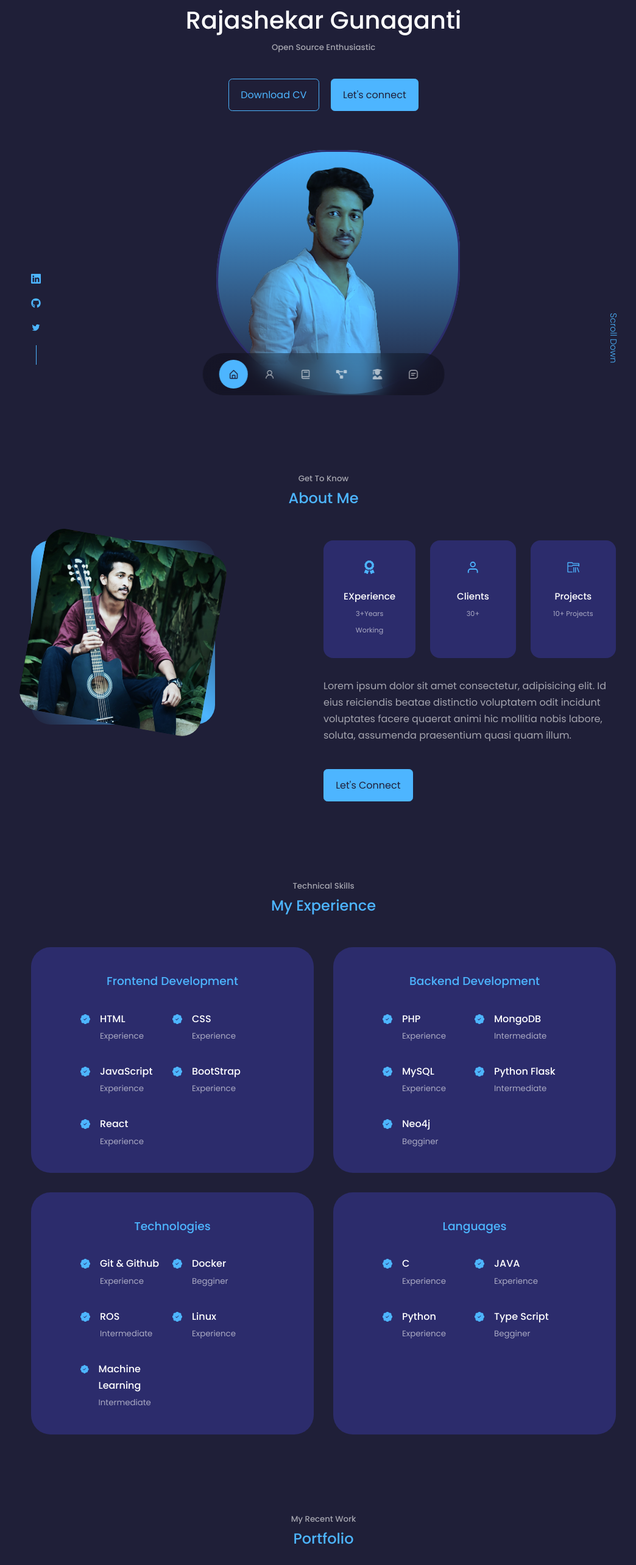
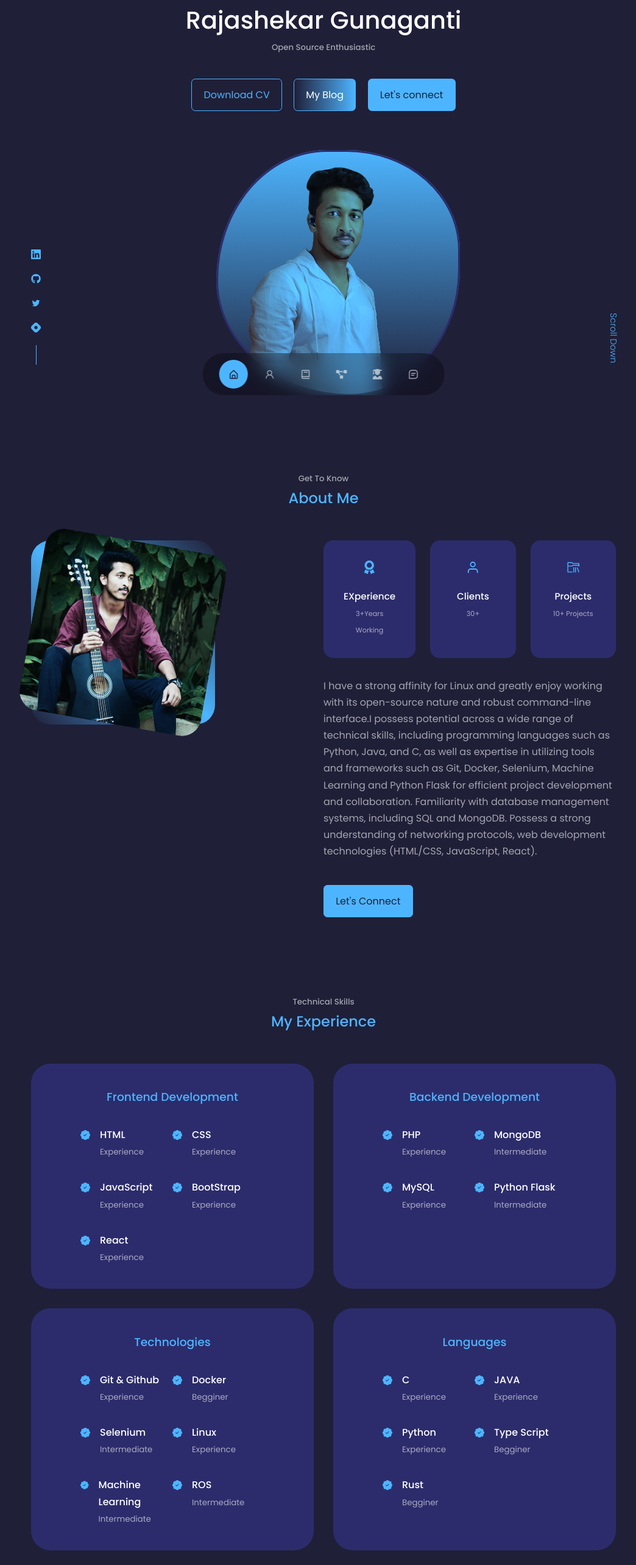
Before and after one commit to RAJASHEKARGUNAGANTI/myportfolio, a React (Create React App) app: page / in a window 1280 px wide. Shown: the part 120-2686 px from the top of the page at 61% size, without its empty margins (109-1153 px from the left). Built offline with nearby package versions, Linux system fonts and the light colour scheme.

Commit message:
about me changed and hashnode is added

```diff
--- a/package.json
+++ b/package.json
@@ -16,7 +16,7 @@
   },
   "scripts": {
     "start": "react-scripts start",
-    "predeploy":"npm run build",
+    "predeploy": "npm run build",
     "deploy": "gh-pages -d build",
     "build": "react-scripts build",
     "test": "react-scripts test",
--- a/src/components/about/About.jsx
+++ b/src/components/about/About.jsx
@@ -33,10 +33,13 @@ const About = () => {
               <small>10+ Projects</small>
             </article>
           </div>
-          <p>Lorem ipsum dolor sit amet consectetur, adipisicing elit.
-            Id eius reiciendis beatae distinctio voluptatem odit incidunt
-            voluptates facere quaerat animi hic mollitia nobis labore, soluta,
-            assumenda praesentium quasi quam illum.
+          <p>I have a strong affinity for Linux and greatly enjoy working with its open-source nature and robust
+             command-line interface.I possess potential across a wide range of technical skills, including programming
+            languages such as Python, Java, and C, as well as expertise in utilizing tools and frameworks
+             such as Git, Docker, Selenium, Machine Learning and Python Flask
+            for efficient project development and collaboration. Familiarity with database management
+            systems, including SQL and MongoDB. Possess a strong understanding of networking protocols,
+             web development technologies (HTML/CSS, JavaScript, React).
             </p>
             <a href="#contact" className='btn btn-primary'>Let's Connect</a>
         </div>
--- a/src/components/experience/Experience.jsx
+++ b/src/components/experience/Experience.jsx
@@ -81,13 +81,13 @@ const Experience = () => {
             <small className='text-light'>Intermediate</small>
             </div>
             </article>
-            <article className='experience__details'>
+            {/* <article className='experience__details'>
             <BsPatchCheckFill className='experience__details-icon' />
             <div>
             <h4>Neo4j</h4>
             <small className='text-light'>Begginer</small>
             </div>
-            </article>
+            </article> */}
         </div>
         </div>
 {/* ==================== END OF BACKEND ============================ */}
@@ -112,10 +112,11 @@ const Experience = () => {
             <article className='experience__details'>
             <BsPatchCheckFill className='experience__details-icon' />
             <div>
-            <h4>ROS</h4>
+            <h4>Selenium</h4>
             <small className='text-light'>Intermediate</small>
             </div>
             </article>
+
             <article className='experience__details'>
             <BsPatchCheckFill className='experience__details-icon' />
             <div>
@@ -127,6 +128,13 @@ const Experience = () => {
             <BsPatchCheckFill className='experience__details-icon' />
             <div>
             <h4>Machine Learning</h4>
+            <small className='text-light'>Intermediate</small>
+            </div>
+            </article>
+            <article className='experience__details'>
+            <BsPatchCheckFill className='experience__details-icon' />
+            <div>
+            <h4>ROS</h4>
             <small className='text-light'>Intermediate</small>
             </div>
             </article>
@@ -165,6 +173,13 @@ const Experience = () => {
             <small className='text-light'>Begginer</small>
             </div>
             </article>
+            <article className='experience__details'>
+            <BsPatchCheckFill className='experience__details-icon' />
+            <div>
+            <h4>Rust</h4>
+            <small className='text-light'>Begginer</small>
+            </div>
+            </article>
             {/* <article className='experience__details'>
             <BsPatchCheckFill className='experience__details-icon' />
             <div>
--- a/src/components/footer/Footer.jsx
+++ b/src/components/footer/Footer.jsx
@@ -1,9 +1,12 @@
 import React from 'react'
 import './footer.css'
+//Downlode icons from react icons site
 import {AiFillLinkedin} from 'react-icons/ai'
 import {AiFillGithub} from 'react-icons/ai'
 import {AiOutlineTwitter} from 'react-icons/ai'
 import {AiOutlineMail} from 'react-icons/ai'
+import {SiHashnode} from 'react-icons/si'
+
 
 const Footer = () => {
   return (
@@ -22,6 +25,8 @@ const Footer = () => {
         <a href="https://twitter.com/RAJASHEKARGUNA3"><AiOutlineTwitter /></a>
         <a href="https://www.linkedin.com/in/rajashekar-gunaganti-74957721b/"><AiFillLinkedin /></a>
         <a href="https://mail.google.com/mail/u/1/#inbox"><AiOutlineMail /></a>
+        <a href="https://twitter.com/RAJASHEKARGUNA3"><SiHashnode /></a>
+
       </div>
       <div className="footer__copyright">
         <small>&copy;Rajashekar Gunaganti. All rights reserved.</small>
--- a/src/components/header/CTA.jsx
+++ b/src/components/header/CTA.jsx
@@ -5,7 +5,8 @@ const CTA = () => {
   return (
     <div className='cta'>
         <a href={CV} downlode className='btn'>Download CV</a>
-        <a href="#contact" className='btn btn-primary'>Let's connect</a>
+        <a href="https://rajashekargunaganti.hashnode.dev" className='btn btn-blog'>My Blog</a>
+        <a href="https://twitter.com/RAJASHEKARGUNA3" className='btn btn-primary'>Let's connect</a>
     </div>
   )
 }
--- a/src/components/header/HeaderSocials.jsx
+++ b/src/components/header/HeaderSocials.jsx
@@ -2,6 +2,7 @@ import React from 'react'
 import {BsLinkedin} from 'react-icons/bs'
 import {FaGithub} from 'react-icons/fa'
 import {AiOutlineTwitter} from 'react-icons/ai'
+import {SiHashnode} from 'react-icons/si'
 
 const HeaderSocials = () => {
   return (
@@ -9,6 +10,7 @@ const HeaderSocials = () => {
         <a href="https://www.linkedin.com/in/rajashekar-gunaganti-74957721b/" target='_blanl'><BsLinkedin /></a>
         <a href="https://github.com/RAJASHEKARGUNAGANTI" target='_blanl'><FaGithub /></a>
         <a href="https://twitter.com/RAJASHEKARGUNA3"><AiOutlineTwitter /></a>
+        <a href="https://rajashekargunaganti.hashnode.dev"><SiHashnode /></a>
     </div>
   )
 }
--- a/src/index.css
+++ b/src/index.css
@@ -13,6 +13,7 @@
     --color-bg-variant: #2c2c6c;
     --color-primary: #4db5ff;
     --color-primary-variant: rgba(77,181,255,0.4);
+    --color-blog:linear-gradient(to right, rgba(255,0,0,0), #4db5ff);
     --color-white:#fff;
     --color-light: rgba(255,255,255,0.6);
 
@@ -91,6 +92,10 @@ a:hover{
     background: var(--color-primary);
     color: var(--color-bg);
 }
+.btn-blog{
+    background: var(--color-blog);
+    color: var(--color-white);
+}
 img {
     display: block;
     width: 100%;
```
Also changed, not shown: 1 other file (tests, documents, lock files or other folders).
